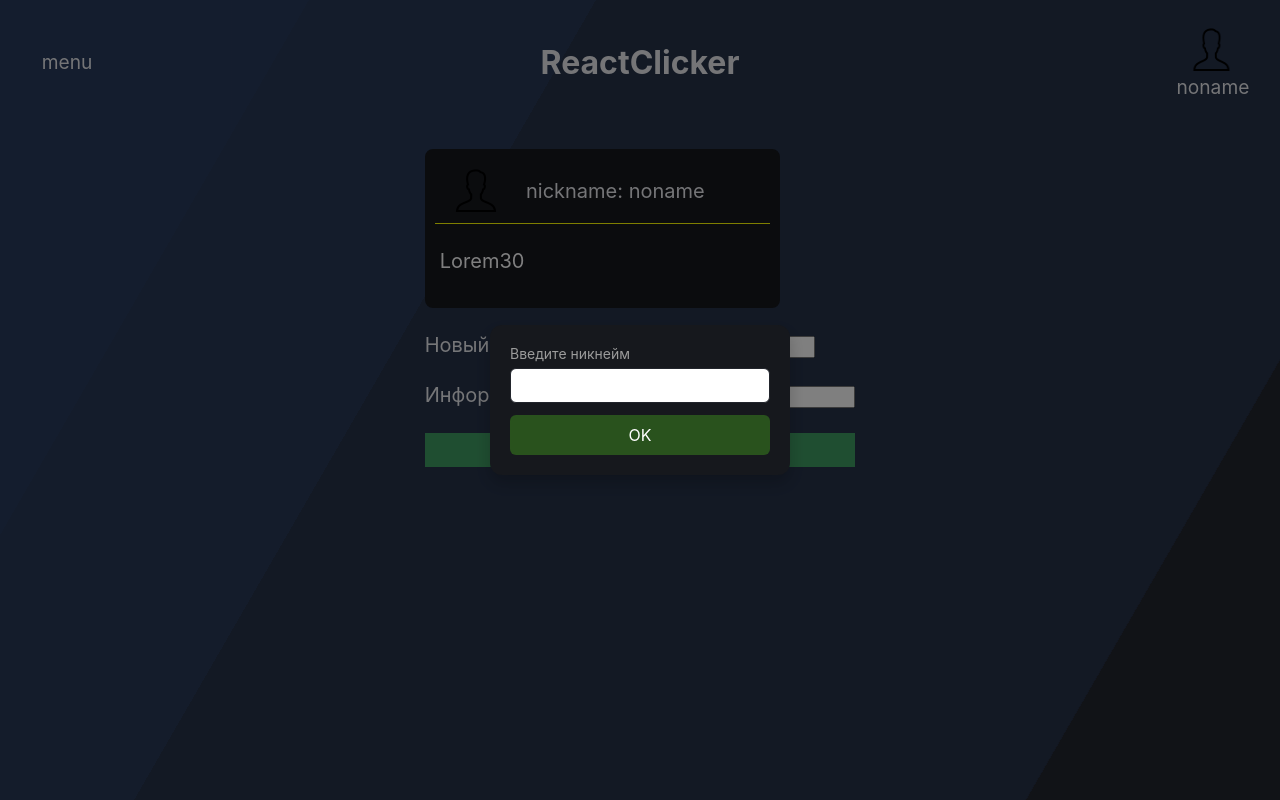
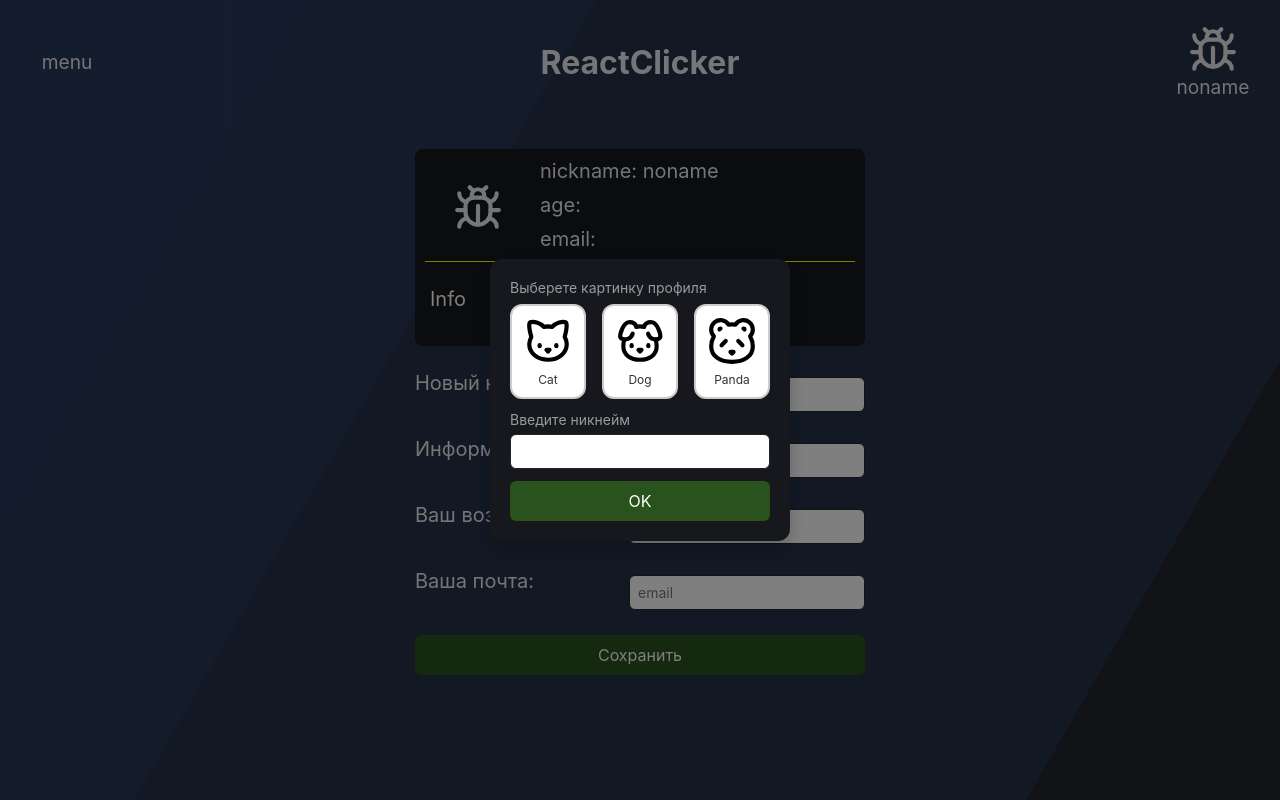
Before and after one commit to multiair34/ReackClicker, a React (Vite) app: page /profile in a window 1280 px wide. Built offline with nearby package versions, Linux system fonts and the light colour scheme.

Commit message:
ЛК, аватарки

```diff
--- a/package.json
+++ b/package.json
@@ -12,12 +12,15 @@
   "dependencies": {
     "@chakra-ui/react": "^3.19.2",
     "@emotion/react": "^11.14.0",
+    "@hookform/resolvers": "^5.1.1",
     "@reduxjs/toolkit": "^2.8.2",
     "lucide-react": "^0.525.0",
     "react": "^19.0.0",
     "react-dom": "^19.0.0",
+    "react-hook-form": "^7.60.0",
     "react-redux": "^9.2.0",
-    "react-router": "^7.5.3"
+    "react-router": "^7.5.3",
+    "zod": "^4.0.5"
   },
   "devDependencies": {
     "@eslint/js": "^9.21.0",
--- a/src/components/AuthPopup.jsx
+++ b/src/components/AuthPopup.jsx
@@ -3,22 +3,46 @@ import { useUser } from "../providers/UserProvider";
 
 export default function AuthPopup() {
   const [localName, setLocalName] = useState("");
-  const { setUserName, setShowModal } = useUser();
+  const { setUserName, setShowModal, setProfileImg, imageOptions } = useUser();
 
   const onChangeName = (e) => {
     setLocalName(e.target.value);
   };
 
   const onClickButton = (e) => {
-    e.preventDefault();
-    setShowModal(false);
-    setUserName(localName);
+    if (localName != "") {
+      e.preventDefault();
+      setShowModal(false);
+      setUserName(localName);
+    }
+  };
+
+  const handleSelect = (Img) => {
+    setProfileImg(() => Img);
   };
 
   return (
     <div className="popup">
       <div className="popup__overlay">
         <form className="popup__form">
+          <label className="popup__label">
+            Выберете картинку профиля
+            <div className="icon-grid">
+              {imageOptions.map(({ name, Img }) => (
+                <button
+                  type="button"
+                  key={name}
+                  className="icon-button"
+                  onClick={() => handleSelect(Img)}
+                >
+                  <div className="icon-avatar">
+                    <Img size={50} />
+                  </div>
+                  <div className="icon-name">{name}</div>
+                </button>
+              ))}
+            </div>
+          </label>
           <label className="popup__label">
             Введите никнейм
             <input
--- a/src/components/Header.jsx
+++ b/src/components/Header.jsx
@@ -2,7 +2,8 @@ import { Link } from "react-router";
 import { useUser } from "../providers/UserProvider";
 
 export default function Header({ onClickMenu }) {
-  const { userName } = useUser();
+  const { userName, ProfileImg } = useUser();
+
   return (
     <div className="header">
       <div className="menu_btn" onClick={onClickMenu}>
@@ -12,7 +13,7 @@ export default function Header({ onClickMenu }) {
         <h1>ReactClicker</h1>
       </Link>
       <Link to="/profile" className="profile">
-        <img src="public/user-light.png" alt="#" className="profile_img" />
+        {ProfileImg && <ProfileImg size={50} />}
         <span className="profile_name">{userName}</span>
       </Link>
     </div>
--- a/src/index.scss
+++ b/src/index.scss
@@ -356,7 +356,7 @@ body {
     background-color: #16181d;
     border: 10px solid #16181d;
     border-radius: 8px;
-    width: 355px;
+    width: 450px;
     &-main {
       display: grid;
       grid-template-columns: 1fr 3fr;
@@ -364,13 +364,22 @@ body {
       border-bottom: 1px solid yellow;
     }
   }
+
+  &__img {
+    margin: auto;
+  }
+
   &__avatar {
     justify-self: center;
     align-self: center;
   }
-  &__name {
-    justify-self: start;
+
+  &__info {
+    p {
+      margin: 0 0 10px 0;
+    }
   }
+
   &__description {
     max-height: 300px;
     margin: 0;
@@ -384,6 +393,19 @@ body {
     display: flex;
     flex-direction: column;
     gap: 25px;
+  }
+
+  &__field {
+    display: flex;
+    justify-content: space-between;
+  }
+
+  &__input {
+    outline: none;
+    border: none;
+    padding: 5px;
+    color: #f7f7f7;
+    background-color: #22252c;
   }
 
   &__button {
@@ -460,6 +482,47 @@ body {
   }
 }
 
+.icon-grid {
+  display: flex;
+  gap: 1rem;
+  margin-top: 0.5rem;
+  justify-content: flex-start;
+}
+
+.icon-button {
+  display: flex;
+  flex-direction: column;
+  align-items: center;
+  background-color: #ffffff;
+  border: 2px solid #ccc;
+  border-radius: 12px;
+  padding: 10px;
+  cursor: pointer;
+  transition: 0.3s ease;
+  width: 90px;
+}
+
+.icon-button:hover {
+  border-color: #4a90e2;
+  background-color: #f0f8ff;
+  transform: translateY(-2px);
+}
+
+.icon-avatar {
+  width: 50px;
+  height: 50px;
+  margin-bottom: 6px;
+  display: flex;
+  align-items: center;
+  justify-content: center;
+}
+
+.icon-name {
+  font-size: 12px;
+  color: #333;
+  text-align: center;
+}
+
 .default_shop {
   background-image: conic-gradient(
     from 90deg at -10% 100%,
--- a/src/pages/Profile.jsx
+++ b/src/pages/Profile.jsx
@@ -1,37 +1,91 @@
-import AuthPopup from "../components/AuthPopup";
+import { useState } from "react";
 import { useUser } from "../providers/UserProvider";
 
 export default function Profile() {
-  const { userName } = useUser();
+  const {
+    userName,
+    setUserName,
+    userInfo,
+    setUserInfo,
+    userAge,
+    setUserAge,
+    userEmail,
+    setUserEmail,
+    ProfileImg,
+  } = useUser();
+
+  const [tempName, setTempName] = useState(userName);
+  const [tempInfo, setTempInfo] = useState(userInfo);
+  const [tempAge, setTempAge] = useState(userAge);
+  const [tempEmail, setTempEmail] = useState(userEmail);
+
+  const handleSubmit = (e) => {
+    e.preventDefault();
+
+    setUserName(tempName);
+    setUserEmail(tempEmail);
+    setUserAge(tempAge);
+    setUserInfo(tempInfo);
+  };
 
   return (
     <div className="profile">
       <div className="profile__card">
         <div className="profile__card-main">
-          <img
-            className="profile__avatar"
-            src="public/user-light.png"
-            alt="#"
-          />
+          <div className="profile__img">
+            {ProfileImg && <ProfileImg size={50} />}
+          </div>
+          <div className="profile__info">
+            <p className="profile__name">nickname: {userName}</p>
+            <p>age: {userAge}</p>
+            <p>email: {userEmail}</p>
+          </div>
+        </div>
+        <p className="profile__description">{userInfo}</p>
+      </div>
 
-          <p className="profile__name">nickname: {userName}</p>
-        </div>
-        <p className="profile__description">Lorem30</p>
-      </div>
-      <form className="profile__form" action="" method="get">
+      <form className="profile__form" onSubmit={handleSubmit}>
         <div className="profile__field">
           <label className="profile__label">Новый никнейм: </label>
           <input
-            className="profile__input"
+            className="popup__input"
             type="text"
             placeholder="введите новый никнейм"
+            value={tempName}
+            onChange={(e) => setTempName(e.target.value)}
           />
         </div>
         <div className="profile__field">
           <label className="profile__label">Информация о себе: </label>
-          <input className="profile__input" type="text" placeholder="о себе" />
+          <input
+            className="popup__input"
+            type="text"
+            placeholder="о себе"
+            value={tempInfo}
+            onChange={(e) => setTempInfo(e.target.value)}
+          />
         </div>
-        <button className="profile__button" type="submit">
+        <div className="profile__field">
+          <label className="profile__label">Ваш возраст: </label>
+          <input
+            className="popup__input"
+            type="number"
+            placeholder="возраст"
+            value={tempAge}
+            onChange={(e) => setTempAge(e.target.value)}
+          />
+        </div>
+        <div className="profile__field">
+          <label className="profile__label">Ваша почта: </label>
+          <input
+            className="popup__input"
+            type="email"
+            placeholder="email"
+            value={tempEmail}
+            onChange={(e) => setTempEmail(e.target.value)}
+          />
+        </div>
+        <button className="popup__button" type="submit">
           Сохранить
         </button>
       </form>
--- a/src/providers/UserProvider.jsx
+++ b/src/providers/UserProvider.jsx
@@ -1,4 +1,5 @@
-import { createContext, useContext, useState } from "react";
+import { createContext, use, useContext, useState } from "react";
+import { Cat, Dog, Panda, Bug } from "lucide-react";
 
 const UserContext = createContext({});
 export const useUser = () => useContext(UserContext);
@@ -6,10 +7,33 @@ export const useUser = () => useContext(UserContext);
 export function UserProvider({ children }) {
   const [userName, setUserName] = useState("noname");
   const [showModal, setShowModal] = useState(true);
+  const [ProfileImg, setProfileImg] = useState(Bug);
+  const [userEmail, setUserEmail] = useState("");
+  const [userAge, setUserAge] = useState();
+  const [userInfo, setUserInfo] = useState("Info");
+  const imageOptions = [
+    { name: "Cat", Img: Cat },
+    { name: "Dog", Img: Dog },
+    { name: "Panda", Img: Panda },
+  ];
 
   return (
     <UserContext.Provider
-      value={{ userName, setUserName, showModal, setShowModal }}
+      value={{
+        userName,
+        setUserName,
+        showModal,
+        setShowModal,
+        ProfileImg,
+        setProfileImg,
+        userEmail,
+        setUserEmail,
+        userAge,
+        setUserAge,
+        userInfo,
+        setUserInfo,
+        imageOptions,
+      }}
     >
       {children}
     </UserContext.Provider>
```
Also changed, not shown: 1 other file (tests, documents, lock files or other folders).
